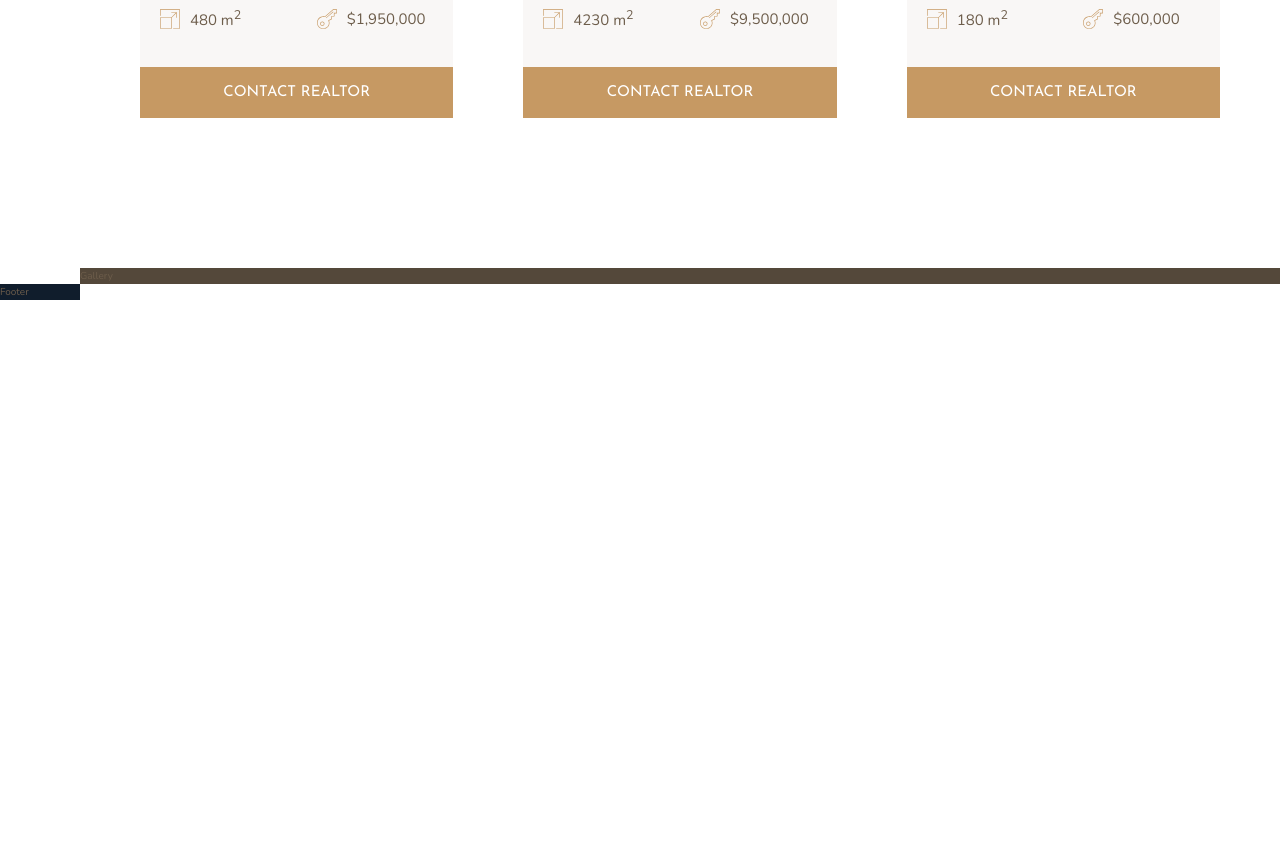
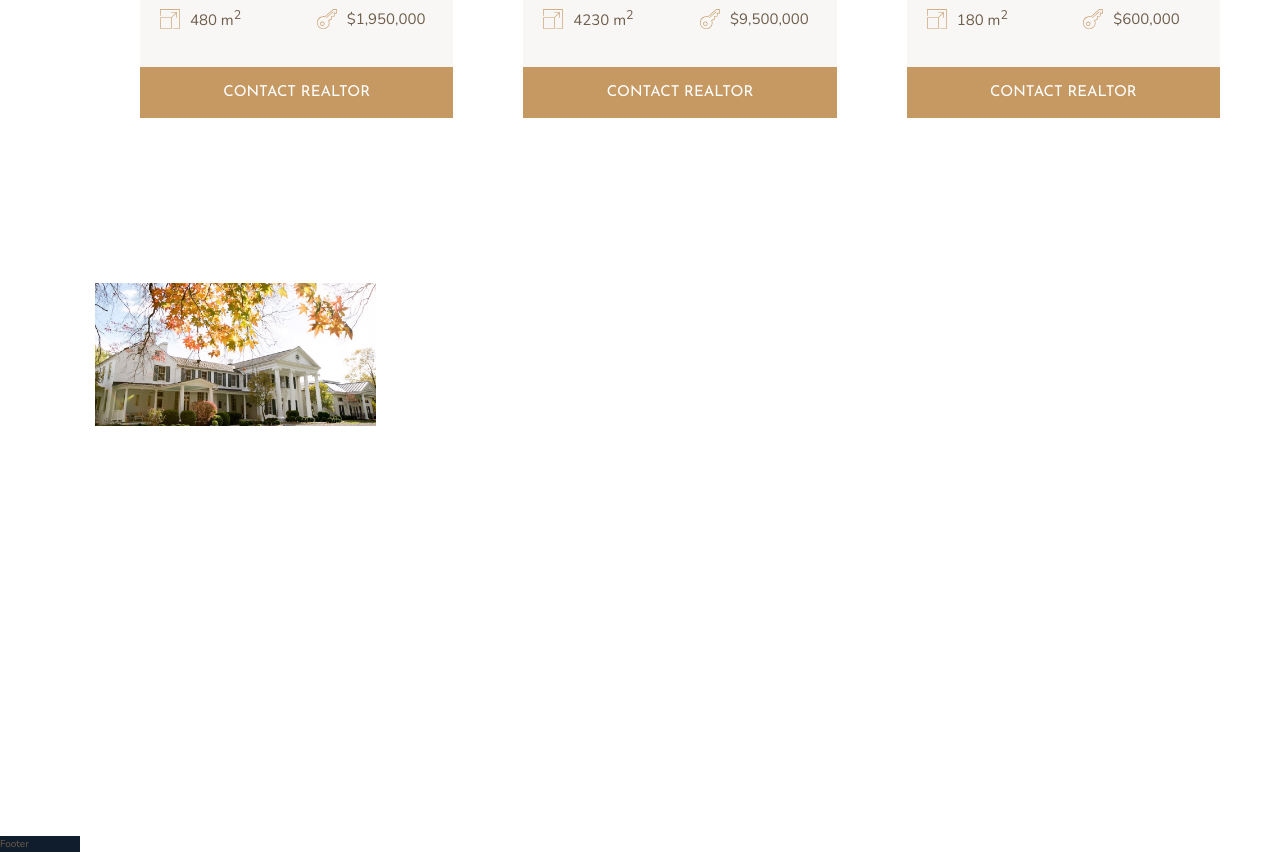
Before and after one commit to Aman07a/Advanced_CSS_and_Sass, a website: page Nexter/index.html in a window 1280 px wide. Shown: the part 2804-3656 px from the top of the page. Before the commit the page ends 3104 px from the top, so only its background shows below. Drawn offline with nearby package versions, Linux system fonts and the light colour scheme.

Commit message:
Building the Gallery - Part 1

```diff
--- a/Nexter/index.html
+++ b/Nexter/index.html
@@ -311,7 +311,15 @@
       </div>
     </section>
 
-    <section class="gallery">Gallery</section>
+    <section class="gallery">
+      <figure class="gallery__item gallery__item--1">
+        <img
+          src="./img/gal-1.jpeg"
+          alt="Gallery image 1"
+          class="gallery__img"
+        />
+      </figure>
+    </section>
 
     <footer class="footer">Footer</footer>
   </body>
--- a/Nexter/sass/_gallery.scss
+++ b/Nexter/sass/_gallery.scss
@@ -1,4 +1,23 @@
 .gallery {
-  background-color: $color-grey-dark-1;
   grid-column: full-start / full-end;
+
+  display: grid;
+  grid-template-columns: repeat(8, 1fr);
+  grid-template-rows: repeat(7, 5vw);
+  grid-gap: 1.5rem;
+  padding: 1.5rem;
+
+  &__item {
+    &--1 {
+      grid-row: 1 / span 2;
+      grid-column: 1 / span 2;
+    }
+  }
+
+  &__img {
+    width: 100%;
+    height: 100%;
+    object-fit: cover;
+    display: block;
+  }
 }
```
Also changed, not shown: Nexter/css/style.css.
